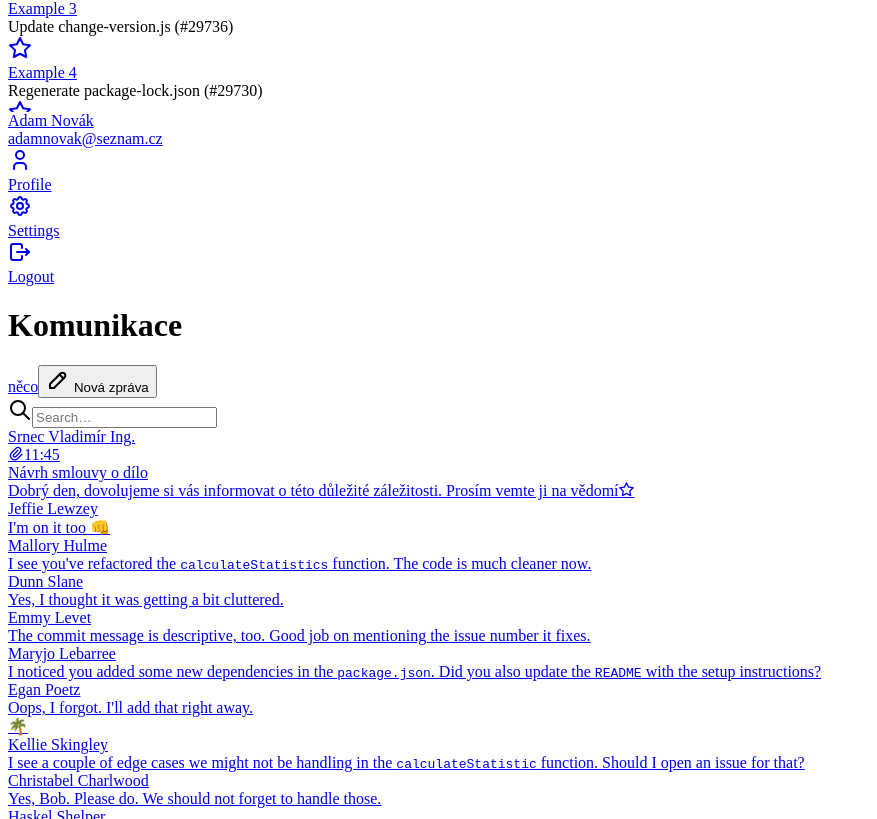
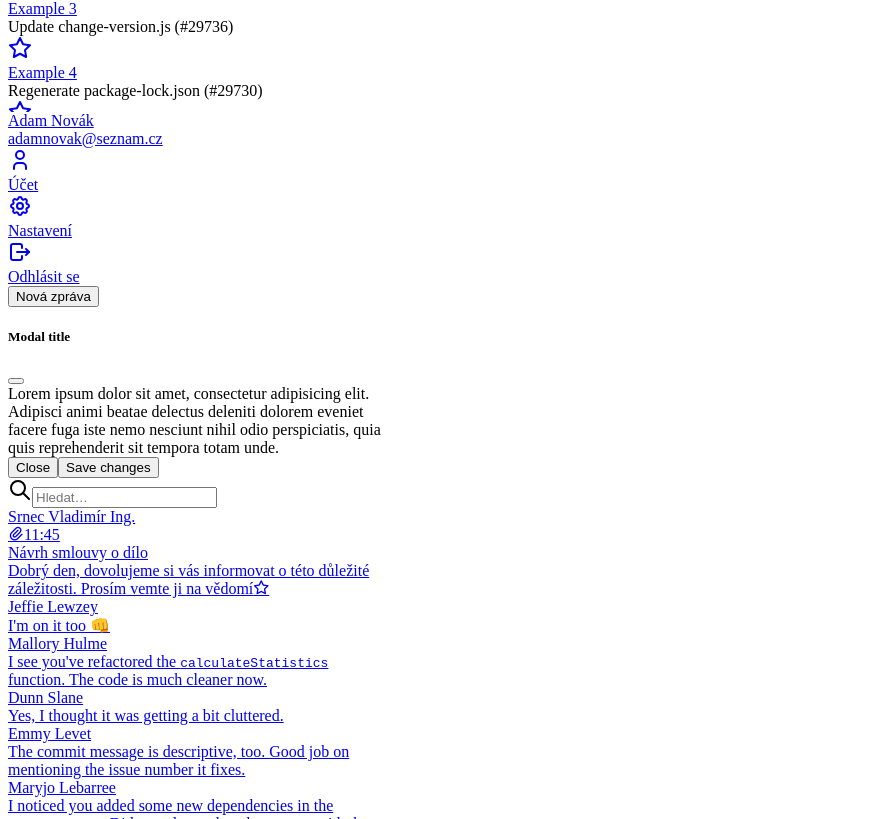
Before and after one commit to TomVitha/ois-vue, a Vue app: page /komunikace in a window 1280 px wide. Shown: the part 1661-2480 px from the top of the page, without its empty margins (0-877 px from the left). Built offline with nearby package versions, Linux system fonts and the light colour scheme.

Commit message:
Komunikace layout improvements

```diff
--- a/src/assets/tabler-custom.css
+++ b/src/assets/tabler-custom.css
@@ -7,6 +7,7 @@
 ::selection, .text-selected {
   background-color: color-mix(in srgb, var(--tblr-primary) 20%, transparent);
 }
+
 /* Even more emphasized selection background for light theme */
 :is(:host, :root):is([data-bs-theme=dark]) ::selection {
   background-color: color-mix(in srgb, var(--tblr-primary) 50%, transparent);
@@ -22,58 +23,59 @@ dialog {
 }
 
 
-/* TEMP: Most likely - used for SPA dev purposes */
-/* CUSTOM ID - holds the content of replaced pages */
-#page-content {
-  display: contents !important;
-}
-
 /* # MESSENGER */
 /* NOTE: This section is an absolute mess */
 
 /* ! TEMP/WIP - super ultra mega total hack (to "fit" screen height) */
 .page-wrapper:has(.messenger) {
   max-height: calc(100dvh - 3.5rem);
-  overflow-y: scroll;
+  overflow-y: clip;
 }
 
 :root {
-  --footer-content-height: 4.5rem;
+  /* --footer-content-height: 4.5rem; */
+  --footer-content-height: 5.25rem;
 }
 
-@media (min-width: 1200px) {
+@media (max-width: 1200px) {
   :root {
     --footer-content-height: 1.5rem;
   }
 }
 
+
+/* HACK: The footer is still there, it's just overflowing and is clipped */
 .messenger > .row > [class*="col"] {
-  max-height: calc(100dvh - 3.5rem - 1.5rem - 2.25rem - 1.5rem - 1.5rem - 2rem - var(--footer-content-height) - 2rem);
-  overflow-y: scroll;
+  /* max-height: calc(100dvh - 3.5rem - var(--footer-content-height) - 0px); */
+  max-height: calc(100dvh - 3.5rem - 0px);
 }
 
-/* temp: Hide message sender avatar images -> remove them from code */
-.messenger .nav-pills .nav-link [class*="col"]:has(>.avatar) {
-  display: none;
+/* .messenger > .row > [class*="col"]:first-child {
+  width: 350px;
+  resize: horizontal;
+} */
+
+
+@media (min-width: 992px) {
+  .messenger__list {
+    width: 375px;
+    min-width: 250px;
+    max-width: min(650px, 100%);
+    resize: horizontal;
+    overflow: auto;
+  }
 }
 
-.footnote {
-  background: linear-gradient(0deg, rgba(0, 0, 0, 0.4), rgba(0, 0, 0, 0.28), transparent);
-}
 
 /* MESSENGER (end) */
 
 /* # NAVBAR */
 .navbar {
   --tblr-navbar-active-color: var(--tblr-primary);
-  /* --tblr-navbar-color: var(--tblr-secondary); */
   --tblr-navbar-active-bg: transparent;
 }
 
-/* Scrollbar will no longer be visible all the time (i.e. when there is no overflow to scroll) */
-.navbar navbar-vertical {
-  overflow: auto !important;
-}
+
 
 /* Hamburger icon */
 .navbar-toggler {
@@ -132,6 +134,7 @@ dialog {
     grid-column: 1/-1;
   }
 }
+
 /* NAVBAR (end) */
 
 .dropdown-menu {
@@ -159,7 +162,7 @@ dialog {
 
 /* !! TEMP !! */
 :root {
-  --tblr-primary: #41a541;
+  /* --tblr-primary: #41a541; */
 }
 
 /* Limits dropdown height */
@@ -171,7 +174,7 @@ dialog {
 /* Increase backdrop intensity */
 .modal-backdrop.show {
   --tblr-backdrop-bg: black;
-    opacity: 0.5;
+  opacity: 0.5;
 }
 
 /* ???? DIALOG AS BOTTOM DRAWER ON MOBILE */
@@ -180,6 +183,7 @@ dialog {
     align-items: end;
     --tblr-modal-margin: 0.0rem;
   }
+
   .drawer .modal-content {
     border-bottom-left-radius: 0;
     border-bottom-right-radius: 0;
@@ -188,7 +192,7 @@ dialog {
 
 /* Disable font size increase on mobile */
 @media (max-width: 575.98px) {
-    .form-control, .form-select {
-        font-size: inherit;
-    }
+  .form-control, .form-select {
+    font-size: inherit;
+  }
 }
--- a/src/components/Navbar.vue
+++ b/src/components/Navbar.vue
@@ -158,7 +158,7 @@
           <a href="#" class="nav-link d-flex lh-1 p-0 px-2" data-bs-toggle="dropdown" aria-label="Open user menu">
             <span class="avatar avatar-sm" style="background-image: url(https://avatar.freepik.com/2047389.jpg)">
             </span>
-            <div class="d-none d-xl-block ps-2">
+            <div class="ps-2">
               <div>Adam Novák</div>
               <div class="mt-1 small text-secondary">adamnovak@seznam.cz</div>
             </div>
@@ -172,7 +172,7 @@
                   <path d="M6 21v-2a4 4 0 0 1 4 -4h4a4 4 0 0 1 4 4v2" />
                 </svg>
               </div>
-              Profile
+              Účet
             </RouterLink>
             <a href="https://preview.tabler.io/settings.html" class="dropdown-item">
               <div class="dropdown-item-icon">
@@ -182,7 +182,7 @@
                   <path d="M9 12a3 3 0 1 0 6 0a3 3 0 0 0 -6 0" />
                 </svg>
               </div>
-              Settings
+              Nastavení
             </a>
             <div class="dropdown-divider"></div>
             <RouterLink to="/sign-in" class="dropdown-item">
@@ -194,7 +194,7 @@
                   <path d="M18 15l3 -3" />
                 </svg>
               </div>
-              Logout
+              Odhlásit se
             </RouterLink>
           </div>
         </div>
--- a/src/layouts/LayoutDefault.vue
+++ b/src/layouts/LayoutDefault.vue
@@ -9,6 +9,6 @@ import Footer from '../components/Footer.vue'
   <Navbar />
   <div class="page-wrapper">
     <slot />
-    <Footer />
+    <!-- <Footer /> -->
   </div>
 </template>
--- a/src/layouts/LayoutFull.vue
+++ b/src/layouts/LayoutFull.vue
@@ -9,6 +9,6 @@ import Footer from '../components/Footer.vue'
   <Navbar />
   <div class="page-wrapper">
     <slot />
-    <Footer />
+    <!-- <Footer /> -->
   </div>
 </template>
--- a/src/views/Komunikace.vue
+++ b/src/views/Komunikace.vue
@@ -4,8 +4,8 @@
 
 <template>
 
-  <PageTemplate title="Komunikace">
-    <template #actions>
+  <!-- <PageTemplate title="Komunikace"> -->
+  <!-- <template #actions>
       <div class="btn-list">
         <a href="#" class="btn btn-1">něco</a>
         <button class="btn btn-primary">
@@ -13,27 +13,47 @@
           Nová zpráva
         </button>
       </div>
-    </template>
-    <div class="card flex-fill messenger">
+    </template> -->
+  <div class="card flex-fill messenger border-top-0 border-start-0 border-end-0 rounded-0">
     <div class="row g-0 flex-fill">
-        <div class="col-12 col-lg-5 col-xl-3 border-end d-flex flex-column">
-          <div class="card-header">
+      <div class="col-12 col-lg-auto d-flex flex-column border-end messenger__list">
+        <div class="card-header space-y-2 align-items-stretch order-1 order-lg-0 flex-column-reverse flex-lg-column">
+          <button type="button" class="btn btn-primary" data-bs-toggle="modal" data-bs-target="#new-message-modal">Nová zpráva</button>
+          <div class="modal" id="new-message-modal" tabindex="-1">
+            <div class="modal-dialog modal-xl modal-dialog-centered" role="document">
+              <div class="modal-content">
+                <div class="modal-header">
+                  <h5 class="modal-title">Modal title</h5>
+                  <button type="button" class="btn-close" data-bs-dismiss="modal" aria-label="Close"></button>
+                </div>
+                <div class="modal-body">
+                  Lorem ipsum dolor sit amet, consectetur adipisicing elit. Adipisci animi
+                  beatae delectus
+                  deleniti dolorem eveniet facere fuga iste nemo nesciunt nihil odio
+                  perspiciatis, quia quis
+                  reprehenderit sit tempora totam unde.
+                </div>
+                <div class="modal-footer">
+                  <button type="button" class="btn me-auto" data-bs-dismiss="modal">Close</button>
+                  <button type="button" class="btn btn-primary" data-bs-dismiss="modal">Save changes</button>
+                </div>
+              </div>
+            </div>
+          </div>
           <div class="input-icon">
             <span class="input-icon-addon">
-                <!-- Download SVG icon from http://tabler.io/icons/icon/search -->
               <svg xmlns="http://www.w3.org/2000/svg" width="24" height="24" viewBox="0 0 24 24" fill="none" stroke="currentColor" stroke-width="2" stroke-linecap="round" stroke-linejoin="round" class="icon icon-1">
                 <path d="M10 10m-7 0a7 7 0 1 0 14 0a7 7 0 1 0 -14 0"></path>
                 <path d="M21 21l-6 -6"></path>
               </svg>
             </span>
-              <input type="text" value="" class="form-control" placeholder="Search…" aria-label="Search">
+            <input type="text" value="" class="form-control" placeholder="Hledat…" aria-label="Hledat">
           </div>
         </div>
         <div class="card-body p-0 scrollable flex-fill">
           <div class="nav flex-column nav-pills" role="tablist">
             <a href="#chat-1" class="nav-link text-start mw-100 ps-4 pe-1 py-3 active" id="chat-1-tab" data-bs-toggle="pill" role="tab" aria-selected="true">
               <div class="row align-items-center flex-fill mw-100">
-                  <div class="col-auto"><span class="avatar avatar-1" style="background-image: url(https://preview.tabler.io/static/avatars/000m.jpg)"> </span></div>
                 <div class="col text-body">
                   <div class="d-flex align-items-center justify-content-between">
                     <span class="text-truncate">Srnec Vladimír Ing.</span>
@@ -52,7 +72,6 @@
             </a>
             <a href="#chat-1" class="nav-link text-start mw-100 px-4 py-3" id="chat-1-tab" data-bs-toggle="pill" role="tab" aria-selected="false" tabindex="-1">
               <div class="row align-items-center flex-fill mw-100">
-                  <div class="col-auto"><span class="avatar avatar-1" style="background-image: url(./static/avatars/052f.jpg)"> </span></div>
                 <div class="col text-body">
                   <div>Jeffie Lewzey</div>
                   <div class="text-secondary text-truncate w-100">I'm on it too 👊</div>
@@ -61,7 +80,6 @@
             </a>
             <a href="#chat-1" class="nav-link text-start mw-100 px-4 py-3" id="chat-1-tab" data-bs-toggle="pill" role="tab" aria-selected="false" tabindex="-1">
               <div class="row align-items-center flex-fill mw-100">
-                  <div class="col-auto"><span class="avatar avatar-1" style="background-image: url(./static/avatars/002m.jpg)"> </span></div>
                 <div class="col text-body">
                   <div>Mallory Hulme</div>
                   <div class="text-secondary text-truncate w-100">
@@ -73,7 +91,6 @@
             </a>
             <a href="#chat-1" class="nav-link text-start mw-100 px-4 py-3" id="chat-1-tab" data-bs-toggle="pill" role="tab" aria-selected="false" tabindex="-1">
               <div class="row align-items-center flex-fill mw-100">
-                  <div class="col-auto"><span class="avatar avatar-1" style="background-image: url(./static/avatars/003m.jpg)"> </span></div>
                 <div class="col text-body">
                   <div>Dunn Slane</div>
                   <div class="text-secondary text-truncate w-100">Yes, I thought it was getting a bit cluttered.
@@ -83,7 +100,6 @@
             </a>
             <a href="#chat-1" class="nav-link text-start mw-100 px-4 py-3" id="chat-1-tab" data-bs-toggle="pill" role="tab" aria-selected="false" tabindex="-1">
               <div class="row align-items-center flex-fill mw-100">
-                  <div class="col-auto"><span class="avatar avatar-1" style="background-image: url(./static/avatars/000f.jpg)"> </span></div>
                 <div class="col text-body">
                   <div>Emmy Levet</div>
                   <div class="text-secondary text-truncate w-100">
@@ -94,7 +110,6 @@
             </a>
             <a href="#chat-1" class="nav-link text-start mw-100 px-4 py-3" id="chat-1-tab" data-bs-toggle="pill" role="tab" aria-selected="false" tabindex="-1">
               <div class="row align-items-center flex-fill mw-100">
-                  <div class="col-auto"><span class="avatar avatar-1" style="background-image: url(./static/avatars/001f.jpg)"> </span></div>
                 <div class="col text-body">
                   <div>Maryjo Lebarree</div>
                   <div class="text-secondary text-truncate w-100">
@@ -107,7 +122,6 @@
             </a>
             <a href="#chat-1" class="nav-link text-start mw-100 px-4 py-3" id="chat-1-tab" data-bs-toggle="pill" role="tab" aria-selected="false" tabindex="-1">
               <div class="row align-items-center flex-fill mw-100">
-                  <div class="col-auto"><span class="avatar avatar-1" style="background-image: url(./static/avatars/004m.jpg)"> </span></div>
                 <div class="col text-body">
                   <div>Egan Poetz</div>
                   <div class="text-secondary text-truncate w-100">Oops, I forgot. I'll add that right away.</div>
@@ -117,7 +131,6 @@
             </a>
             <a href="#chat-1" class="nav-link text-start mw-100 px-4 py-3" id="chat-1-tab" data-bs-toggle="pill" role="tab" aria-selected="false" tabindex="-1">
               <div class="row align-items-center flex-fill mw-100">
-                  <div class="col-auto"><span class="avatar avatar-1" style="background-image: url(./static/avatars/002f.jpg)"> </span></div>
                 <div class="col text-body">
                   <div>Kellie Skingley</div>
                   <div class="text-secondary text-truncate w-100">
@@ -130,7 +143,6 @@
             </a>
             <a href="#chat-1" class="nav-link text-start mw-100 px-4 py-3" id="chat-1-tab" data-bs-toggle="pill" role="tab" aria-selected="false" tabindex="-1">
               <div class="row align-items-center flex-fill mw-100">
-                  <div class="col-auto"><span class="avatar avatar-1" style="background-image: url(./static/avatars/003f.jpg)"> </span></div>
                 <div class="col text-body">
                   <div>Christabel Charlwood</div>
                   <div class="text-secondary text-truncate w-100">Yes, Bob. Please do. We should not forget to
@@ -140,7 +152,7 @@
             </a>
             <a href="#chat-1" class="nav-link text-start mw-100 px-4 py-3" id="chat-1-tab" data-bs-toggle="pill" role="tab" aria-selected="false" tabindex="-1">
               <div class="row align-items-center flex-fill mw-100">
-                  <div class="col-auto"><span class="avatar avatar-1" style="background-image: url(./static/avatars/063m.jpg)"> </span></div>
+
                 <div class="col text-body">
                   <div>Haskel Shelper</div>
                   <div class="text-secondary text-truncate w-100">
@@ -152,7 +164,7 @@
             </a>
             <a href="#chat-1" class="nav-link text-start mw-100 px-4 py-3" id="chat-1-tab" data-bs-toggle="pill" role="tab" aria-selected="false" tabindex="-1">
               <div class="row align-items-center flex-fill mw-100">
-                  <div class="col-auto"><span class="avatar avatar-1" style="background-image: url(./static/avatars/063m.jpg)"> </span></div>
+
                 <div class="col text-body">
                   <div>Haskel Shelper</div>
                   <div class="text-secondary text-truncate w-100">
@@ -164,7 +176,7 @@
             </a>
             <a href="#chat-1" class="nav-link text-start mw-100 px-4 py-3" id="chat-1-tab" data-bs-toggle="pill" role="tab" aria-selected="false" tabindex="-1">
               <div class="row align-items-center flex-fill mw-100">
-                  <div class="col-auto"><span class="avatar avatar-1" style="background-image: url(./static/avatars/063m.jpg)"> </span></div>
+
                 <div class="col text-body">
                   <div>Haskel Shelper</div>
                   <div class="text-secondary text-truncate w-100">
@@ -176,7 +188,7 @@
             </a>
             <a href="#chat-1" class="nav-link text-start mw-100 px-4 py-3" id="chat-1-tab" data-bs-toggle="pill" role="tab" aria-selected="false" tabindex="-1">
               <div class="row align-items-center flex-fill mw-100">
-                  <div class="col-auto"><span class="avatar avatar-1" style="background-image: url(./static/avatars/063m.jpg)"> </span></div>
+
                 <div class="col text-body">
                   <div>Haskel Shelper</div>
                   <div class="text-secondary text-truncate w-100">
@@ -188,7 +200,7 @@
             </a>
             <a href="#chat-1" class="nav-link text-start mw-100 px-4 py-3" id="chat-1-tab" data-bs-toggle="pill" role="tab" aria-selected="false" tabindex="-1">
               <div class="row align-items-center flex-fill mw-100">
-                  <div class="col-auto"><span class="avatar avatar-1" style="background-image: url(./static/avatars/063m.jpg)"> </span></div>
+
                 <div class="col text-body">
                   <div>Haskel Shelper</div>
                   <div class="text-secondary text-truncate w-100">
@@ -200,7 +212,7 @@
             </a>
             <a href="#chat-1" class="nav-link text-start mw-100 px-4 py-3" id="chat-1-tab" data-bs-toggle="pill" role="tab" aria-selected="false" tabindex="-1">
               <div class="row align-items-center flex-fill mw-100">
-                  <div class="col-auto"><span class="avatar avatar-1" style="background-image: url(./static/avatars/063m.jpg)"> </span></div>
+
                 <div class="col text-body">
                   <div>Haskel Shelper</div>
                   <div class="text-secondary text-truncate w-100">
@@ -213,7 +225,7 @@
           </div>
         </div>
       </div>
-        <div class="col-12 col-lg-7 col-xl-9 d-flex flex-column">
+      <div class="col d-flex flex-column">
         <div class="card-body scrollable">
           <div class="chat">
             <!--
@@ -480,7 +492,7 @@
             <h2 class="mb-4">Návrh smlouvy o dílo</h2>
             <div class="d-flex justify-content-between">
               <div class="d-flex">
-                  <span class="avatar avatar-2 me-3" style="background-image: url(./static/avatars/052f.jpg)"> </span>
+                <!-- <span class="avatar avatar-2 me-3" style="background-image: url(./static/avatars/052f.jpg)"> </span> -->
                 <div>
                   <div class="font-weight-medium">Od: Srnec Vladimír Ing.</div>
                   <div class="text-secondary">Komu: Novák Adam</div>
@@ -523,10 +535,8 @@
       </div>
     </div>
   </div>
-  </PageTemplate>
+  <!-- </PageTemplate> -->
 
 </template>
 
-<style scoped>
-
-</style>
+<style scoped></style>
--- a/src/views/SignIn.vue
+++ b/src/views/SignIn.vue
@@ -1,4 +1,4 @@
-<script setup>
+<script setup lang="ts">
   import { useThemeStore } from '@/stores/theme'
   const themeStore = useThemeStore()
 
```
Also changed, not shown: src/views/Platby.vue (+8 -8 lines), src/views/Zadosti.vue (+5 -5 lines). Lines whose indentation alone changed are shown as unchanged.
